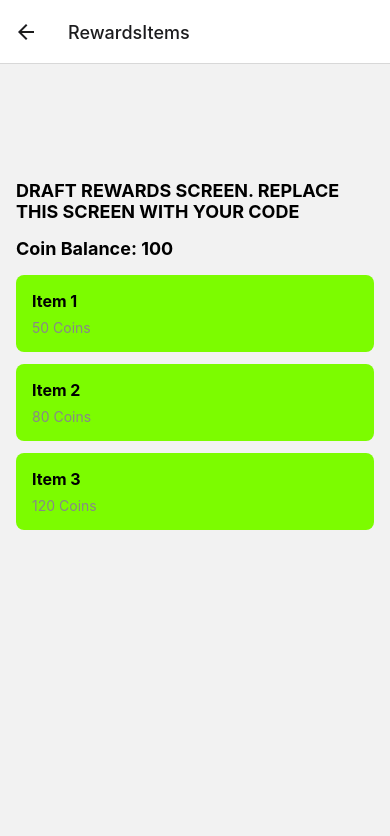
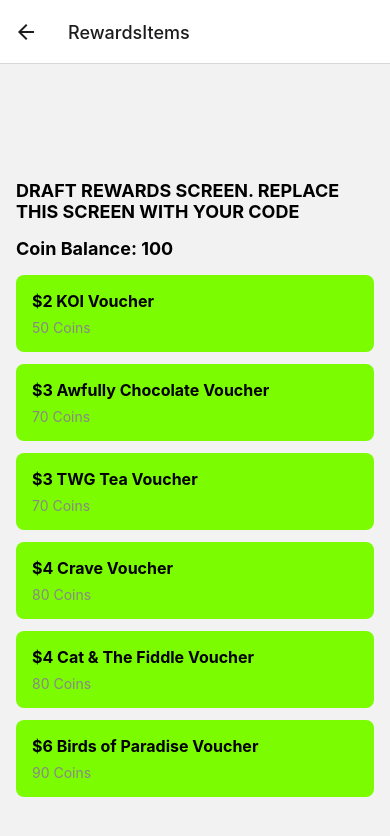
Before and after one commit to nus-zen/zen-app, a React Native app: screen /RewardsItems in a window 390 px wide. Shown: the top 836 px of the page. Built offline with nearby package versions, Linux system fonts and the light colour scheme.

Commit message:
new items added (off campus f&B) #

```diff
--- a/screens/rewards/RewardsItems.js
+++ b/screens/rewards/RewardsItems.js
@@ -2,6 +2,8 @@
 import {
   View,
   Text,
+  Image,
+  Button,
   StyleSheet,
   TouchableOpacity,
   FlatList,
@@ -11,9 +13,12 @@
 const RewardsItems = () => {
   const [coinBalance, setCoinBalance] = useState(100); // Example coin balance
   const [vouchers, setVouchers] = useState([
-    { id: 1, name: "Item 1", coins: 50 },
-    { id: 2, name: "Item 2", coins: 80 },
-    { id: 3, name: "Item 3", coins: 120 },
+    { id: 1, name: "$2 KOI Voucher", coins: 50 },
+    { id: 2, name: "$3 Awfully Chocolate Voucher", coins: 70 },
+    { id: 3, name: "$3 TWG Tea Voucher", coins: 70 },
+    { id: 4, name: "$4 Crave Voucher", coins: 80 },
+    { id: 5, name: "$4 Cat & The Fiddle Voucher", coins: 80 },
+    { id: 6, name: "$6 Birds of Paradise Voucher", coins: 90 },
     // Add more vouchers as needed
   ]);
 
```
